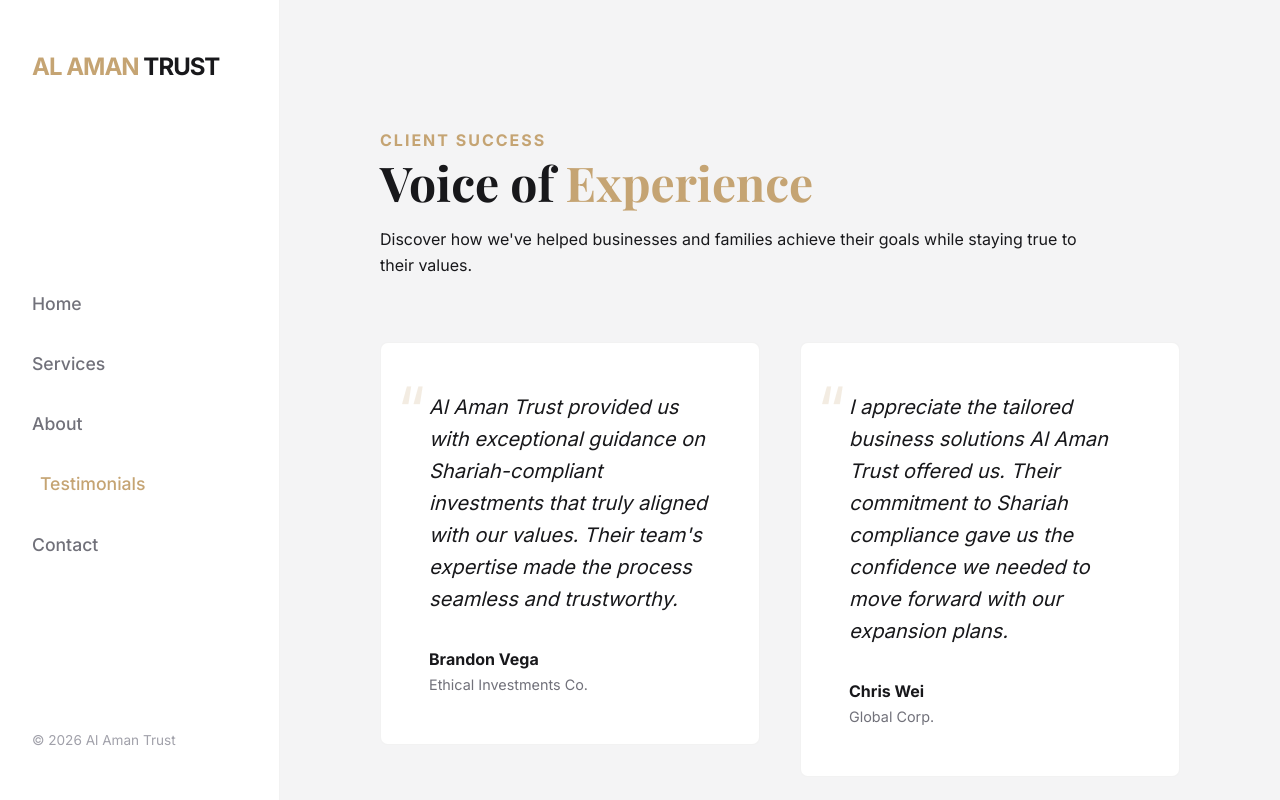
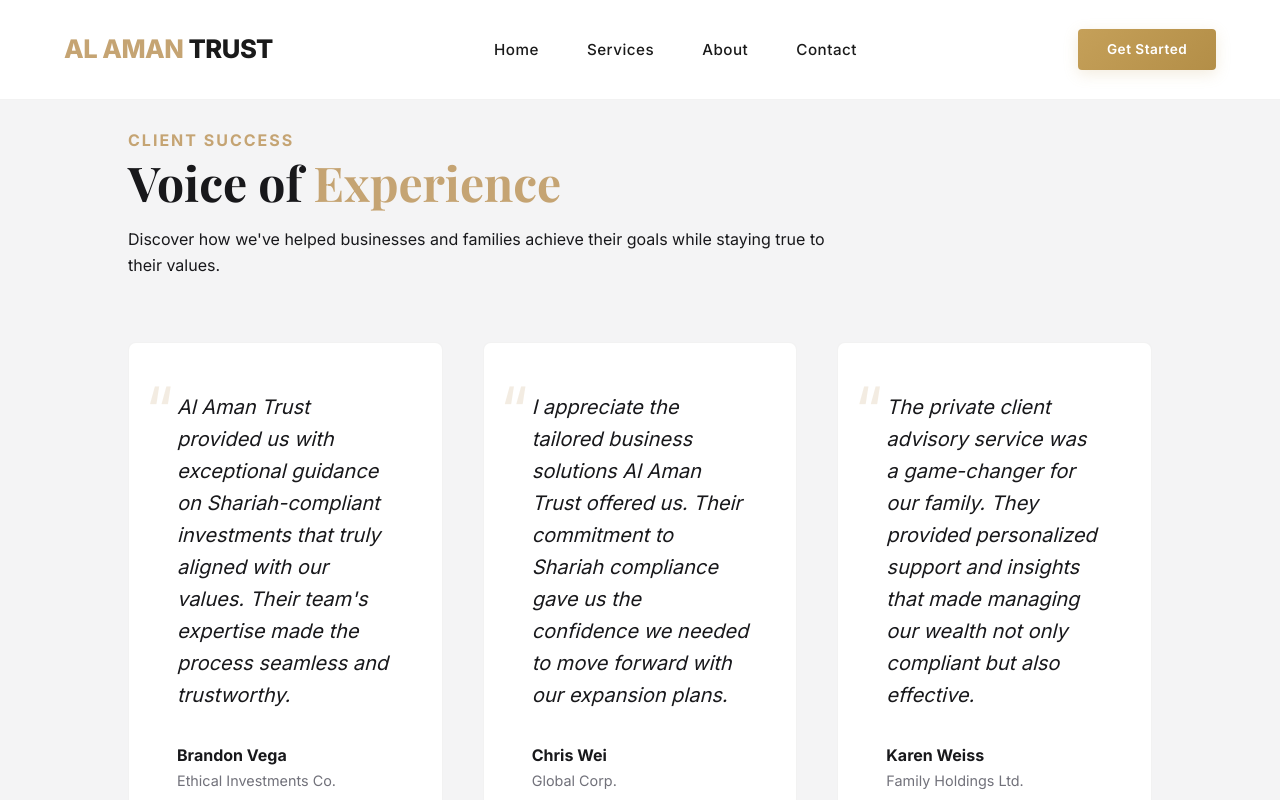
Before and after one commit to ghayas110/alamantrustlltd, a Next.js app: page /testimonials in a window 1280 px wide. Shown: the top 800 px of the page. Built offline with nearby package versions, Linux system fonts and the light colour scheme; a web font is replaced by a local one.

Commit message:
feat: Implement a new responsive top header, replacing the old sidebar and mobile navigation, and add a video section to the homepage.

```diff
--- a/app/globals.css
+++ b/app/globals.css
@@ -43,21 +43,9 @@ h4,
     min-height: 100vh;
 }
 
-/* Sidebar */
+/* Sidebar removal - kept for reference but hidden */
 .sidebar {
-    width: var(--sidebar-width);
-    height: 100vh;
-    background: var(--sidebar-bg);
-    border-right: 1px solid rgba(0, 0, 0, 0.05);
-    position: fixed;
-    left: 0;
-    top: 0;
-    padding: 3rem 2rem;
-    display: flex;
-    flex-direction: column;
-    justify-content: space-between;
-    z-index: 1100;
-    transition: transform 0.4s cubic-bezier(0.4, 0, 0.2, 1);
+    display: none;
 }
 
 .sidebar-header {
@@ -76,34 +64,11 @@ h4,
 }
 
 .sidebar-overlay {
-    position: fixed;
-    inset: 0;
-    background: rgba(0, 0, 0, 0.4);
-    backdrop-filter: blur(4px);
-    z-index: 1050;
-    opacity: 0;
-    visibility: hidden;
-    transition: all 0.3s ease;
-}
-
-.sidebar-overlay.active {
-    opacity: 1;
-    visibility: visible;
+    display: none;
 }
 
 .mobile-header {
     display: none;
-    position: fixed;
-    top: 0;
-    left: 0;
-    right: 0;
-    height: 70px;
-    background: white;
-    padding: 0 1.5rem;
-    align-items: center;
-    justify-content: space-between;
-    z-index: 1000;
-    border-bottom: 1px solid rgba(0, 0, 0, 0.05);
 }
 
 .menu-toggle {
@@ -115,11 +80,11 @@ h4,
 }
 
 .logo {
-    font-size: 1.5rem;
-    font-weight: 700;
-    color: var(--text-on-light);
+    font-size: 1.6rem;
+    font-weight: 800;
+    color: #1a1a1a;
     text-decoration: none;
-    letter-spacing: -1px;
+    letter-spacing: -0.5px;
 }
 
 .nav-links {
@@ -152,9 +117,153 @@ h4,
 
 /* Main Content */
 .main-content {
-    margin-left: var(--sidebar-width);
+    margin-left: 0;
     flex: 1;
     min-width: 0;
+    padding-top: 0;
+}
+
+/* Top Header */
+.top-header {
+    position: fixed;
+    top: 0;
+    left: 0;
+    right: 0;
+    height: 100px;
+    background: #ffffff;
+    display: flex;
+    align-items: center;
+    z-index: 1000;
+    transition: all 0.4s cubic-bezier(0.4, 0, 0.2, 1);
+    padding: 0 5%;
+    border-bottom: 1px solid rgba(0, 0, 0, 0.05);
+}
+
+.top-header.scrolled {
+    background: rgba(255, 255, 255, 0.98);
+    backdrop-filter: blur(20px);
+    height: 80px;
+    box-shadow: 0 10px 40px rgba(0, 0, 0, 0.05);
+}
+
+.header-container {
+    max-width: 1400px;
+    margin: 0 auto;
+    width: 100%;
+    display: flex;
+    justify-content: space-between;
+    align-items: center;
+}
+
+.desktop-nav ul {
+    display: flex;
+    list-style: none;
+    gap: 3rem;
+}
+
+.desktop-nav a {
+    text-decoration: none;
+    color: #1a1a1a;
+    font-weight: 500;
+    font-size: 0.95rem;
+    transition: all 0.3s;
+    position: relative;
+    padding: 0.5rem 0;
+    letter-spacing: 0.5px;
+}
+
+.desktop-nav a::after {
+    content: '';
+    position: absolute;
+    bottom: 0;
+    left: 0;
+    width: 0;
+    height: 2px;
+    background: var(--primary-gold);
+    transition: width 0.3s;
+}
+
+.desktop-nav a:hover::after,
+.desktop-nav a.active::after {
+    width: 100%;
+}
+
+.desktop-nav a.active {
+    color: #c5a059;
+}
+
+.header-actions {
+    display: flex;
+    align-items: center;
+    gap: 1.5rem;
+}
+
+.mobile-toggle {
+    display: none;
+    background: none;
+    border: none;
+    cursor: pointer;
+    color: var(--text-on-light);
+    padding: 0.5rem;
+}
+
+.menu-overlay {
+    position: fixed;
+    inset: 0;
+    background: rgba(0, 0, 0, 0.3);
+    backdrop-filter: blur(4px);
+    z-index: 999;
+}
+
+.mobile-only {
+    display: none;
+}
+
+@media (max-width: 1024px) {
+    .hide-mobile {
+        display: none;
+    }
+
+    .mobile-only {
+        display: block;
+    }
+
+    .mobile-toggle {
+        display: block;
+    }
+
+    .desktop-nav {
+        position: fixed;
+        top: 0;
+        right: -100%;
+        width: 300px;
+        height: 100vh;
+        background: white;
+        z-index: 1001;
+        transition: right 0.4s cubic-bezier(0.4, 0, 0.2, 1);
+        padding: 6rem 2rem;
+        display: flex;
+        flex-direction: column;
+        gap: 3rem;
+        box-shadow: -10px 0 30px rgba(0, 0, 0, 0.1);
+    }
+
+    .desktop-nav.open {
+        right: 0;
+    }
+
+    .desktop-nav ul {
+        flex-direction: column;
+        gap: 2rem;
+    }
+
+    .desktop-nav a {
+        font-size: 1.5rem;
+    }
+
+    .mobile-actions {
+        margin-top: auto;
+    }
 }
 
 /* Hero Section */
@@ -201,6 +310,62 @@ h4,
 .dark-section {
     background-color: var(--bg-dark);
     color: var(--text-on-dark);
+}
+
+/* Video Section */
+.video-section {
+    padding: 4rem 10%;
+    background: #f8f8f8;
+}
+
+.video-wrapper {
+    position: relative;
+    width: 100%;
+    aspect-ratio: 16 / 9;
+    border-radius: 24px;
+    overflow: hidden;
+    box-shadow: 0 20px 40px rgba(0, 0, 0, 0.2);
+}
+
+.styled-video,
+.styled-iframe {
+    width: 100%;
+    height: 100%;
+    object-fit: cover;
+    border: none;
+}
+
+.video-overlay {
+    position: absolute;
+    inset: 0;
+    background: linear-gradient(to right, rgba(0, 0, 0, 0.7), transparent);
+    display: flex;
+    align-items: center;
+    padding: 0 8%;
+    color: white;
+    pointer-events: none;
+    /* Allow interaction with the video underneath */
+}
+
+.video-content h2 {
+    font-size: 3.5rem;
+    margin-bottom: 1rem;
+}
+
+.video-content p {
+    font-size: 1.25rem;
+    max-width: 500px;
+    opacity: 0.9;
+}
+
+@media (max-width: 768px) {
+    .video-content h2 {
+        font-size: 2.5rem;
+    }
+
+    .video-content p {
+        font-size: 1rem;
+    }
 }
 
 /* Cards */
@@ -328,23 +493,32 @@ h4,
 }
 
 .btn {
-    display: inline-block;
-    padding: 1rem 2.5rem;
-    background-color: var(--primary-gold);
-    color: white;
+    display: inline-flex;
+    align-items: center;
+    justify-content: center;
+    padding: 0.8rem 2.2rem;
+    background: linear-gradient(135deg, #c5a059 0%, #b38e47 100%);
+    color: #ffffff !important;
+    font-weight: 600;
+    border-radius: 4px;
+    transition: all 0.3s cubic-bezier(0.4, 0, 0.2, 1);
     text-decoration: none;
-    border-radius: 4px;
-    font-weight: 600;
-    transition: all 0.3s;
+    font-size: 0.95rem;
     border: none;
+    box-shadow: 0 4px 15px rgba(197, 160, 89, 0.2);
+    letter-spacing: 0.5px;
     cursor: pointer;
-    font-size: 1rem;
 }
 
 .btn:hover {
-    background-color: var(--primary-gold-dark);
     transform: translateY(-2px);
-    box-shadow: 0 4px 12px rgba(197, 164, 115, 0.3);
+    box-shadow: 0 8px 25px rgba(197, 160, 89, 0.3);
+    background: linear-gradient(135deg, #d4af37 0%, #c5a059 100%);
+}
+
+.btn-sm {
+    padding: 0.6rem 1.8rem;
+    font-size: 0.85rem;
 }
 
 /* Footer */
--- /dev/null
+++ b/components/Header.tsx
@@ -0,0 +1,70 @@
+'use client';
+
+import { useState, useEffect } from 'react';
+import Link from 'next/link';
+import { usePathname } from 'next/navigation';
+import { Menu, X } from 'lucide-react';
+
+export default function Header() {
+    const [isScrolled, setIsScrolled] = useState(false);
+    const [isMenuOpen, setIsMenuOpen] = useState(false);
+    const pathname = usePathname();
+
+    useEffect(() => {
+        const handleScroll = () => {
+            setIsScrolled(window.scrollY > 20);
+        };
+        window.addEventListener('scroll', handleScroll);
+        return () => window.removeEventListener('scroll', handleScroll);
+    }, []);
+
+    // Close menu when route changes
+    useEffect(() => {
+        setIsMenuOpen(false);
+    }, [pathname]);
+
+    const navLinks = [
+        { name: 'Home', href: '/' },
+        { name: 'Services', href: '/services' },
+        { name: 'About', href: '/about' },
+        { name: 'Contact', href: '/contact' },
+    ];
+
+    return (
+        <header className={`top-header ${isScrolled ? 'scrolled' : ''} ${isMenuOpen ? 'menu-open' : ''}`}>
+            <div className="header-container">
+                <Link href="/" className="logo">
+                    <span className="gold">AL AMAN</span> TRUST
+                </Link>
+
+                <nav className={`desktop-nav ${isMenuOpen ? 'open' : ''}`}>
+                    <ul>
+                        {navLinks.map((link) => (
+                            <li key={link.href}>
+                                <Link
+                                    href={link.href}
+                                    className={pathname === link.href ? 'active' : ''}
+                                >
+                                    {link.name}
+                                </Link>
+                            </li>
+                        ))}
+                    </ul>
+
+                </nav>
+
+                <div className="header-actions">
+                    <Link href="/contact" className="btn btn-sm hide-mobile">Get Started</Link>
+                    <button
+                        className="mobile-toggle"
+                        onClick={() => setIsMenuOpen(!isMenuOpen)}
+                        aria-label="Toggle menu"
+                    >
+                        {isMenuOpen ? <X size={24} color="#1a1a1a" /> : <Menu size={24} color="#1a1a1a" />}
+                    </button>
+                </div>
+            </div>
+            {isMenuOpen && <div className="menu-overlay" onClick={() => setIsMenuOpen(false)} />}
+        </header>
+    );
+}
--- a/components/NavigationWrapper.tsx
+++ b/components/NavigationWrapper.tsx
@@ -1,35 +1,5 @@
-'use client';
-
-import { useState, useEffect } from 'react';
-import { usePathname } from 'next/navigation';
-import Sidebar from './Sidebar';
-import MobileHeader from './MobileHeader';
+import Header from './Header';
 
 export default function NavigationWrapper() {
-    const [isSidebarOpen, setIsSidebarOpen] = useState(false);
-    const pathname = usePathname();
-
-    // Close sidebar when route changes
-    useEffect(() => {
-        setIsSidebarOpen(false);
-    }, [pathname]);
-
-    // Handle body scroll locking
-    useEffect(() => {
-        if (isSidebarOpen) {
-            document.body.style.overflow = 'hidden';
-        } else {
-            document.body.style.overflow = '';
-        }
-    }, [isSidebarOpen]);
-
-    return (
-        <>
-            <MobileHeader onOpen={() => setIsSidebarOpen(true)} />
-            <Sidebar
-                isOpen={isSidebarOpen}
-                onClose={() => setIsSidebarOpen(false)}
-            />
-        </>
-    );
+    return <Header />;
 }
```
Also changed, not shown: app/page.tsx (+24 -2 lines).
